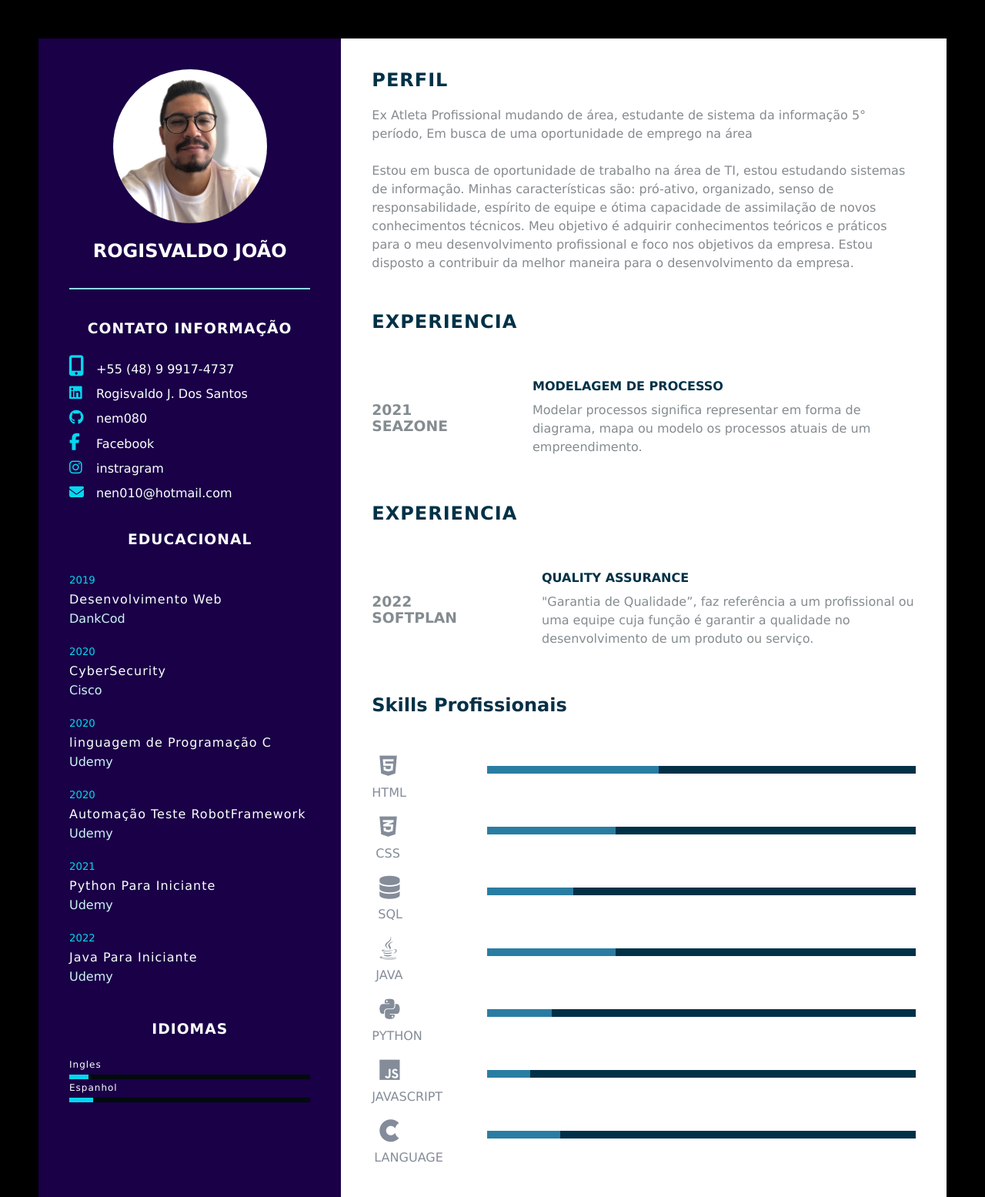
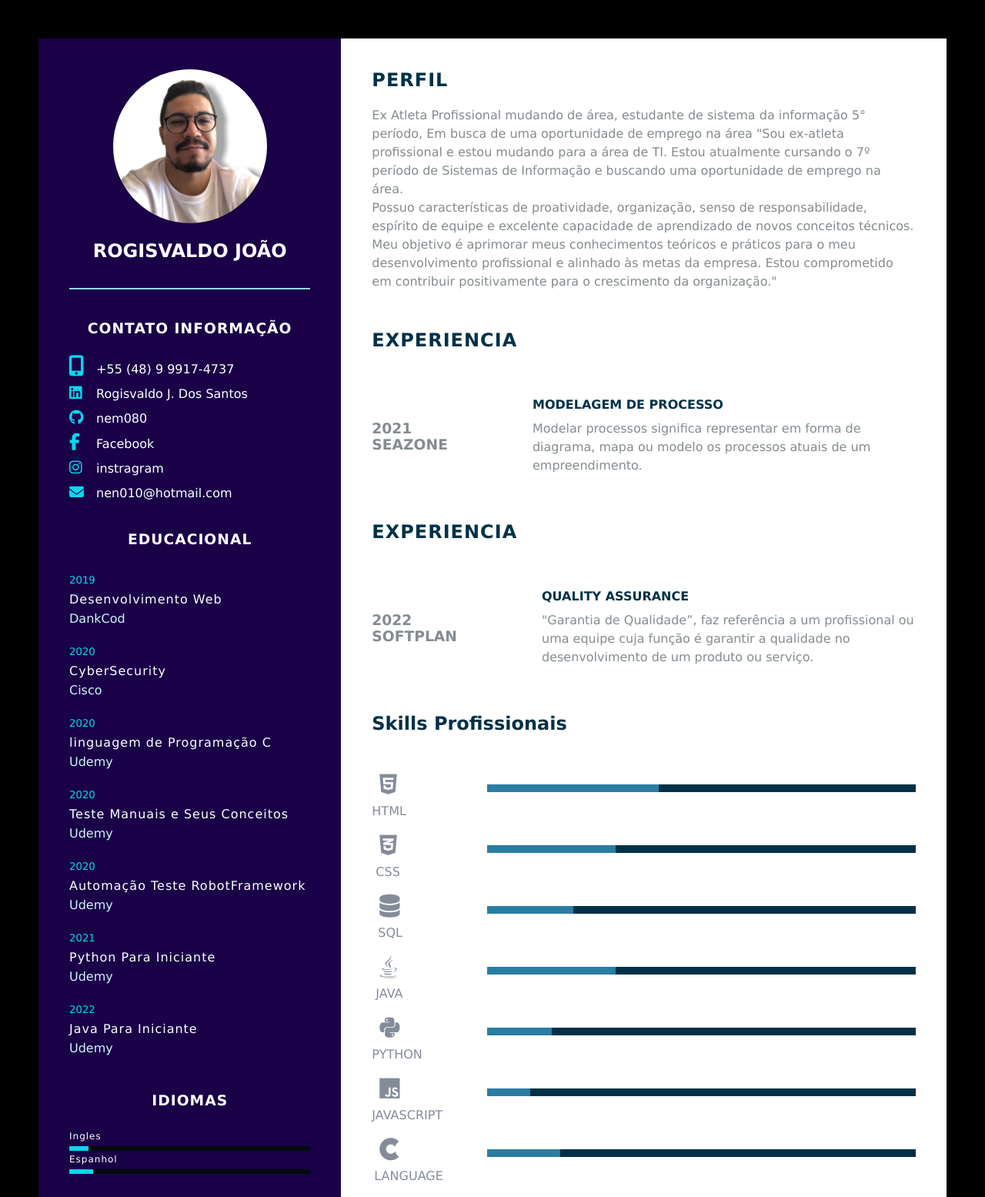
Before and after one commit to nem080/Curriculum-Vitae, a plain HTML site: page index.html in a window 1280 px wide. Shown: the top 1555 px of the page at 77% size. Drawn offline with Linux system fonts and the light colour scheme.

Commit message:
alteração no perfil e no curso
fui alterado a descrição do perfil e add mais um curso

```diff
--- a/index.html
+++ b/index.html
@@ -92,6 +92,11 @@
                     </li>
                     <li>
                         <h5>2020</h5>
+                        <h4>Teste Manuais e Seus Conceitos</h4>
+                        <h4>Udemy</h4>
+                    </li>
+                    <li>
+                        <h5>2020</h5>
                         <h4>Automação Teste RobotFramework</h4>
                         <h4>Udemy</h4>
                     </li>
@@ -139,13 +144,12 @@
                 <p>
                     Ex Atleta Profissional mudando de área, estudante de sistema da informação 5° período, Em busca de
                     uma oportunidade de emprego na área
-                    <br><br>
-                    Estou em busca de oportunidade de trabalho na área de TI, estou estudando sistemas de
-                    informação. Minhas características são: pró-ativo, organizado,
-                    senso de responsabilidade, espírito de equipe e ótima capacidade de assimilação de novos
-                    conhecimentos técnicos. Meu objetivo é adquirir conhecimentos teóricos e práticos para o meu
-                    desenvolvimento profissional e foco nos objetivos da empresa. Estou disposto a contribuir da melhor
-                    maneira para o desenvolvimento da empresa.
+
+                    "Sou ex-atleta profissional e estou mudando para a área de TI. Estou atualmente cursando o 7º período de Sistemas de
+                    Informação e buscando uma oportunidade de emprego na área.
+                    <br>Possuo características de proatividade, organização, senso de responsabilidade, espírito de equipe e excelente capacidade de aprendizado de novos conceitos técnicos. Meu objetivo é
+                    aprimorar meus conhecimentos teóricos e práticos para o meu desenvolvimento profissional e alinhado às metas da empresa.
+                    Estou comprometido em contribuir positivamente para o crescimento da organização."
                 </p>
             </div>
             <div class="about">
```
